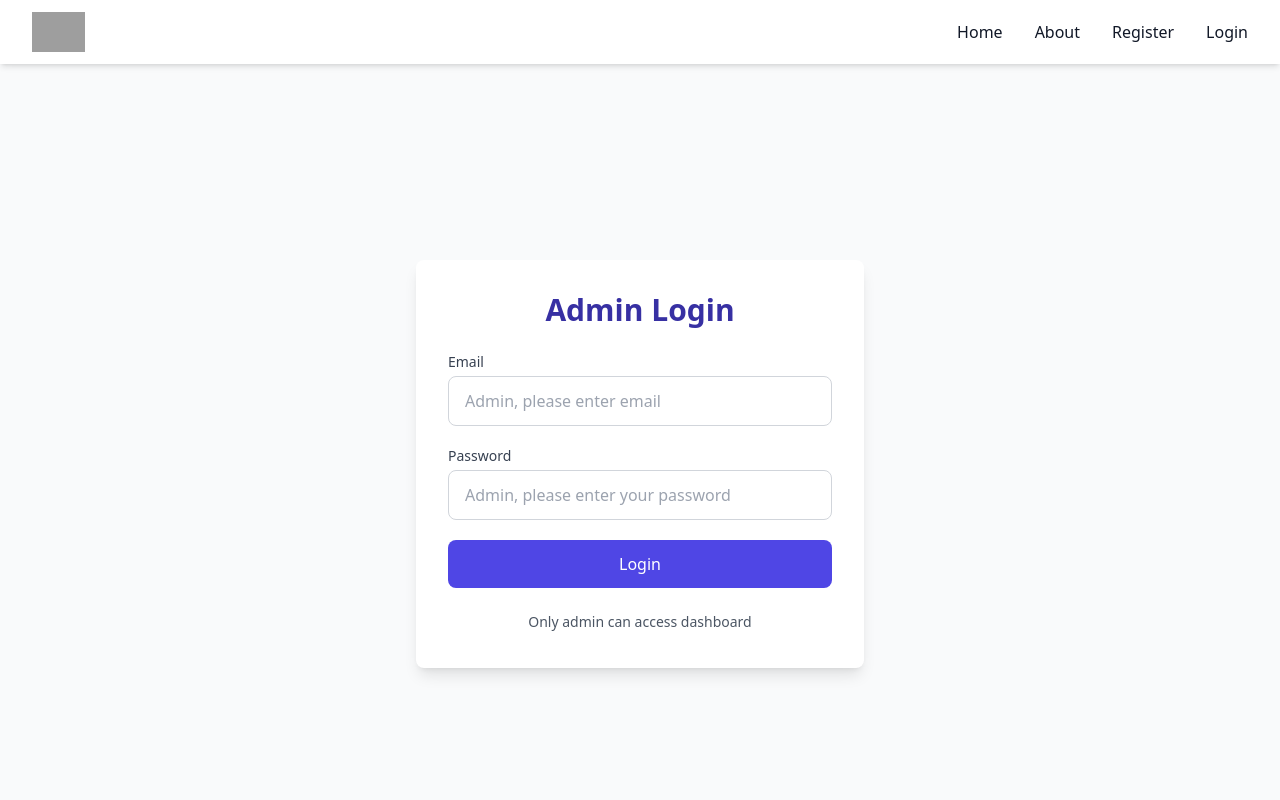
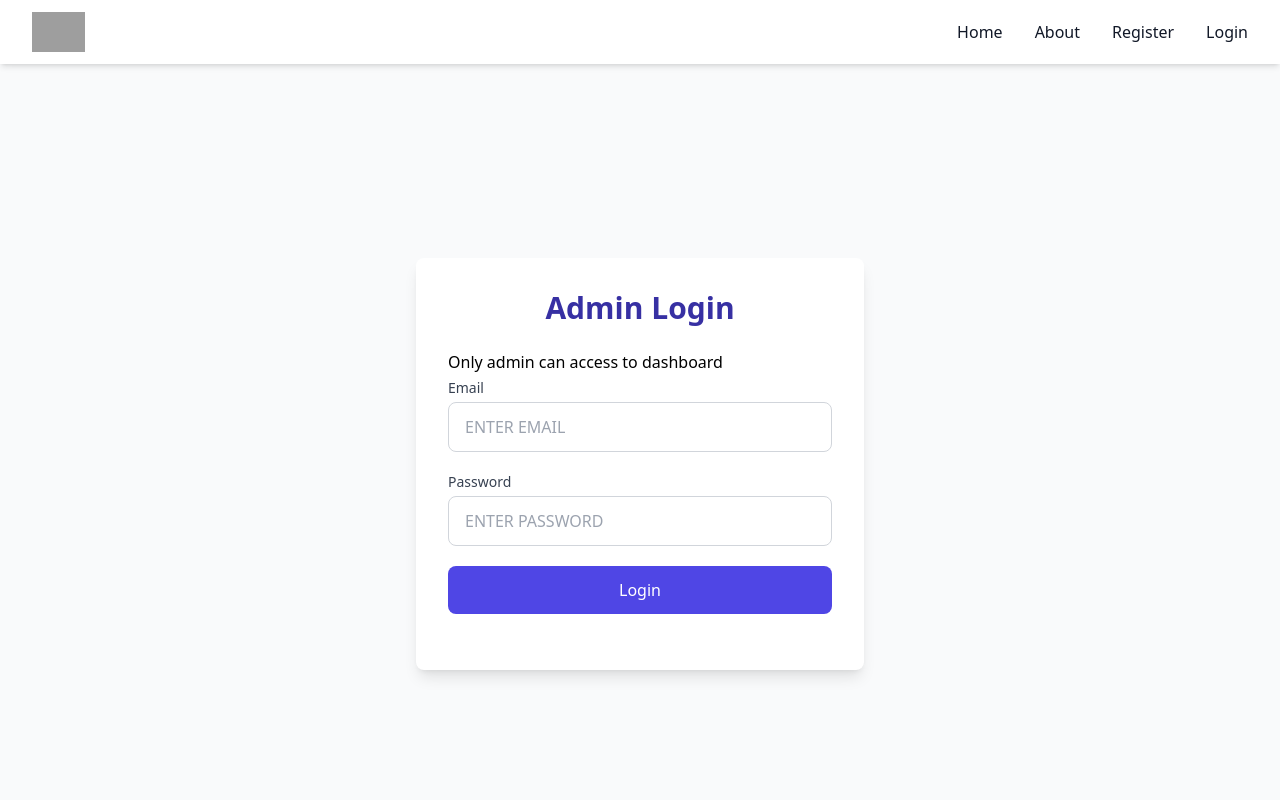
Before and after one commit to costrickteam/costrick, a React (Vite) app in the folder frontend/: page /login in a window 1280 px wide. Shown: the top 800 px of the page. Built offline with nearby package versions, Linux system fonts and the light colour scheme; no server answers; grey boxes are pictures that could not be loaded.

Commit message:
Update Login.jsx

```diff
--- a/frontend/src/pages/Login.jsx
+++ b/frontend/src/pages/Login.jsx
@@ -40,7 +40,9 @@ export default function Login() {
         <h1 className="text-3xl font-bold text-center text-indigo-800 mb-6">
           Admin Login
         </h1>
-
+         <p>Only admin can access to dashboard</p>
+          <p className="mt-1 font-mono text-indigo-700">
+          </p>
         <form onSubmit={handleSubmit} className="space-y-5">
           <div>
             <label className="block text-sm font-medium text-gray-700 mb-1">
@@ -48,7 +50,7 @@ export default function Login() {
             </label>
             <input
               type="email"
-              placeholder="Admin, please enter email"
+              placeholder="ENTER EMAIL"
               value={creds.email}
               onChange={(e) =>
                 setCreds((p) => ({ ...p, email: e.target.value }))
@@ -65,7 +67,7 @@ export default function Login() {
             </label>
             <input
               type="password"
-              placeholder="Admin, please enter your password"
+              placeholder="ENTER PASSWORD"
               value={creds.password}
               onChange={(e) =>
                 setCreds((p) => ({ ...p, password: e.target.value }))
@@ -90,9 +92,6 @@ export default function Login() {
         </form>
 
         <div className="mt-6 text-center text-sm text-gray-600">
-          <p>Only admin can access dashboard</p>
-          <p className="mt-1 font-mono text-indigo-700">
-          </p>
         </div>
       </div>
     </div>
```
